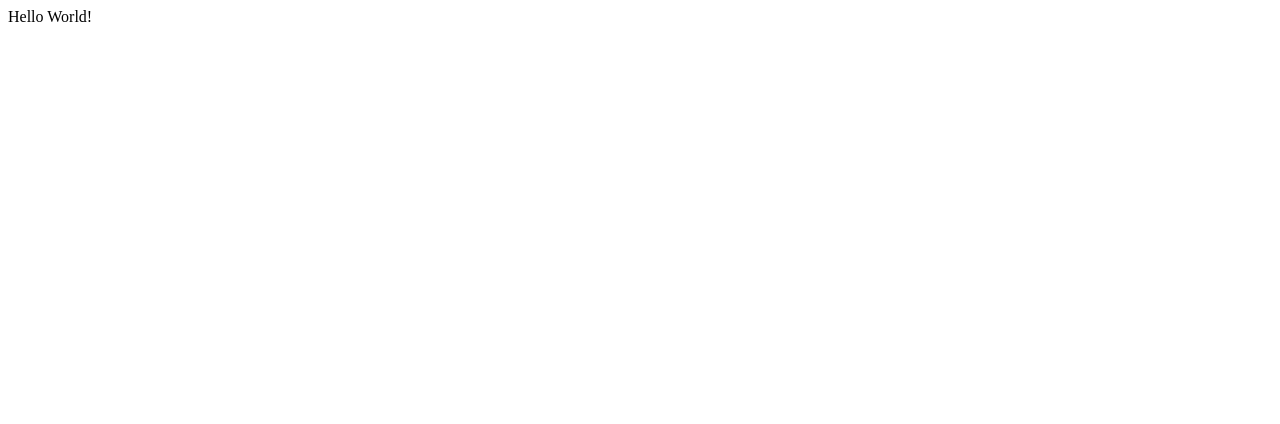
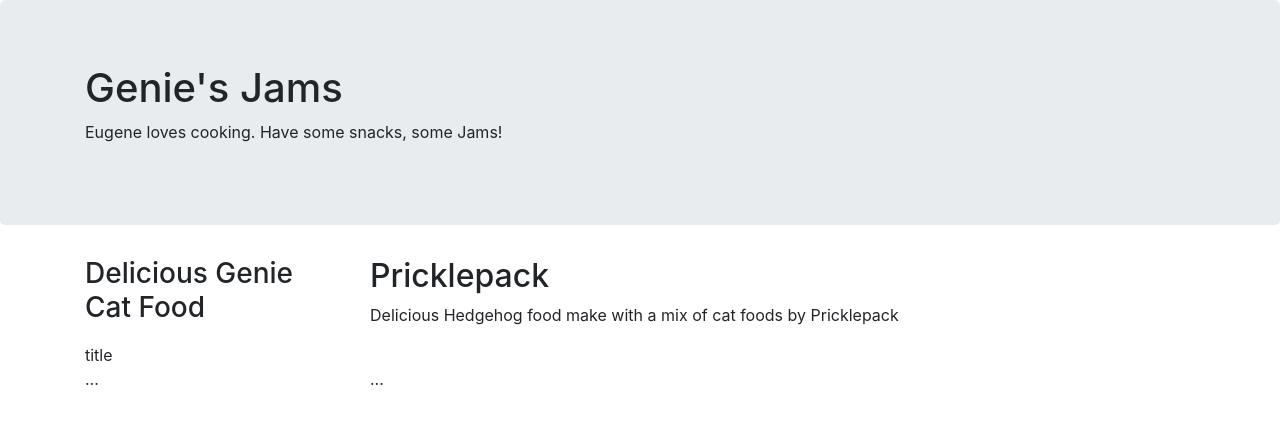
Before and after one commit to ajsampang67/coursera-full-stack-react, a website: page index.html in a window 1280 px wide. Drawn offline with nearby package versions, Linux system fonts and the light colour scheme.

Commit message:
Setup html

```diff
--- a/index.html
+++ b/index.html
@@ -1,3 +1,63 @@
+<html>
+
+<head>
+    <!-- Required meta tags always come first -->
+    <meta charset="utf-8">
+    <meta name="viewport" content="width=device-width, initial-scale=1, shrink-to-fit=no">
+    <meta http-equiv="x-ua-compatible" content="ie=edge">
+
+    <!-- Bootstrap CSS -->
+    <link rel="stylesheet" href="https://maxcdn.bootstrapcdn.com/bootstrap/4.0.0/css/bootstrap.min.css"
+        integrity="sha384-Gn5384xqQ1aoWXA+058RXPxPg6fy4IWvTNh0E263XmFcJlSAwiGgFAW/dAiS6JXm" crossorigin="anonymous">
+</head>
+
 <body>
-Hello World!
+
+    <header class="jumbotron">
+        <div class="container">
+            <div class="row">
+                <div class="col-12 col-sm-6">
+                    <h1>Genie's Jams</h1>
+                    <p>Eugene loves cooking. Have some snacks, some Jams!</p>
+                </div>
+            </div>
+            <div class="col-12 col-sm"></div>
+        </div>
+    </header>
+
+    <div class="container">
+        <div class="row">
+            <div class="col-12 col-sm-4 col-md-3">
+                <h3>
+                    Delicious Genie Cat Food
+                </h3>
+            </div>
+            <div class="col col-sm col-md">
+                <h2>Pricklepack</h2>
+                <p>Delicious Hedgehog food make with a mix of cat foods by Pricklepack</p>
+            </div>
+        </div>
+        <div class="row">
+            <div class="col-12 col-sm-4 col-md-3"> title </div>
+            <div class="col col-sm col-md"> </div>
+        </div>
+        <div class="row">
+            <div class="col-12 col-sm-4 col-md-3"> ... </div>
+            <div class="col col-sm col-md"> ... </div>
+        </div>
+    </div>
+
+    <!-- jQuery first, then Popper.js, then Bootstrap JS. -->
+    <script src="https://code.jquery.com/jquery-3.2.1.slim.min.js"
+        integrity="sha384-KJ3o2DKtIkvYIK3UENzmM7KCkRr/rE9/Qpg6aAZGJwFDMVNA/GpGFF93hXpG5KkN"
+        crossorigin="anonymous"></script>
+    <script src="https://cdnjs.cloudflare.com/ajax/libs/popper.js/1.12.9/umd/popper.min.js"
+        integrity="sha384-ApNbgh9B+Y1QKtv3Rn7W3mgPxhU9K/ScQsAP7hUibX39j7fakFPskvXusvfa0b4Q"
+        crossorigin="anonymous"></script>
+    <script src="https://maxcdn.bootstrapcdn.com/bootstrap/4.0.0/js/bootstrap.min.js"
+        integrity="sha384-JZR6Spejh4U02d8jOt6vLEHfe/JQGiRRSQQxSfFWpi1MquVdAyjUar5+76PVCmYl"
+        crossorigin="anonymous"></script>
+
 </body>
+
+</html>
```
